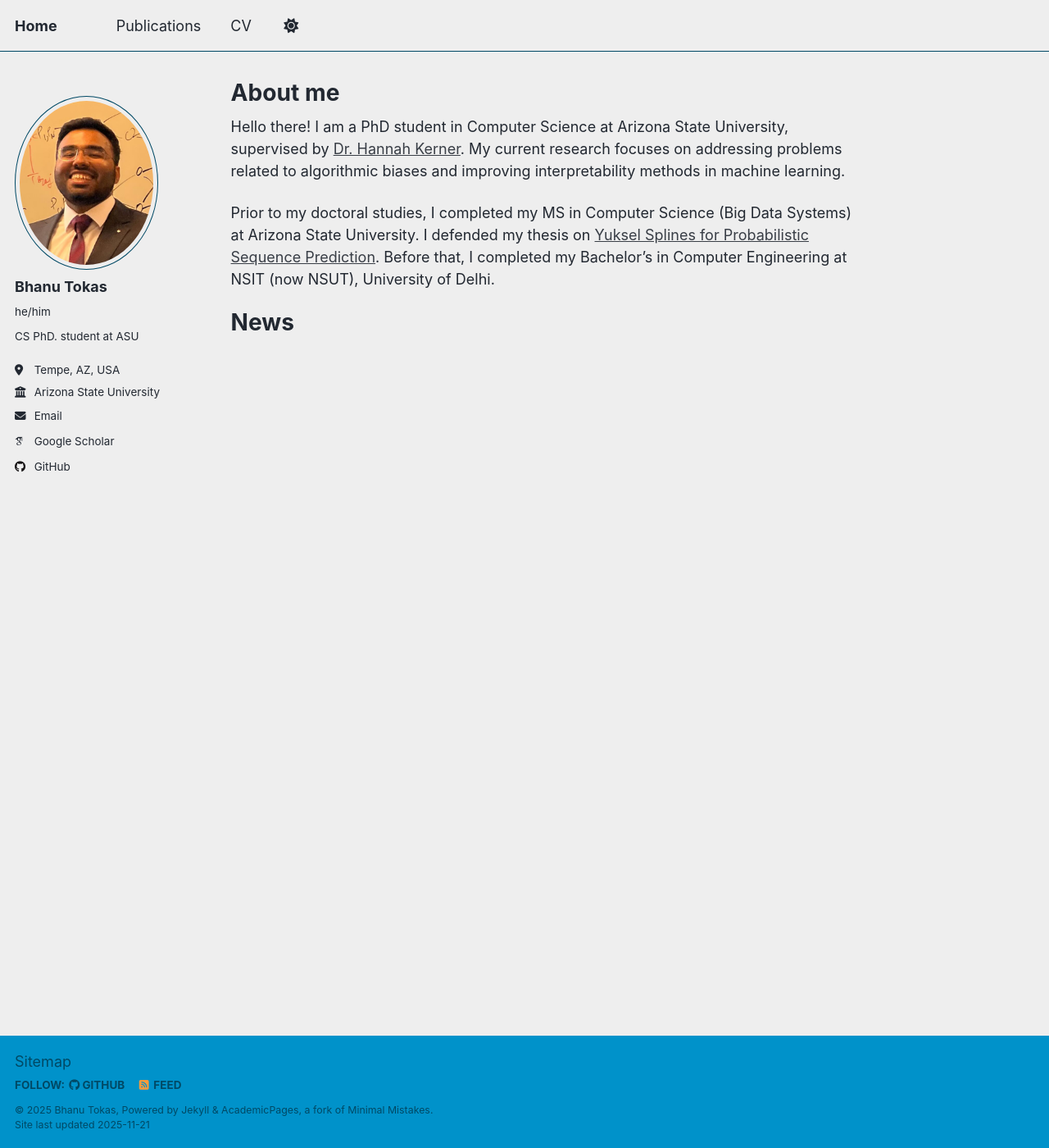
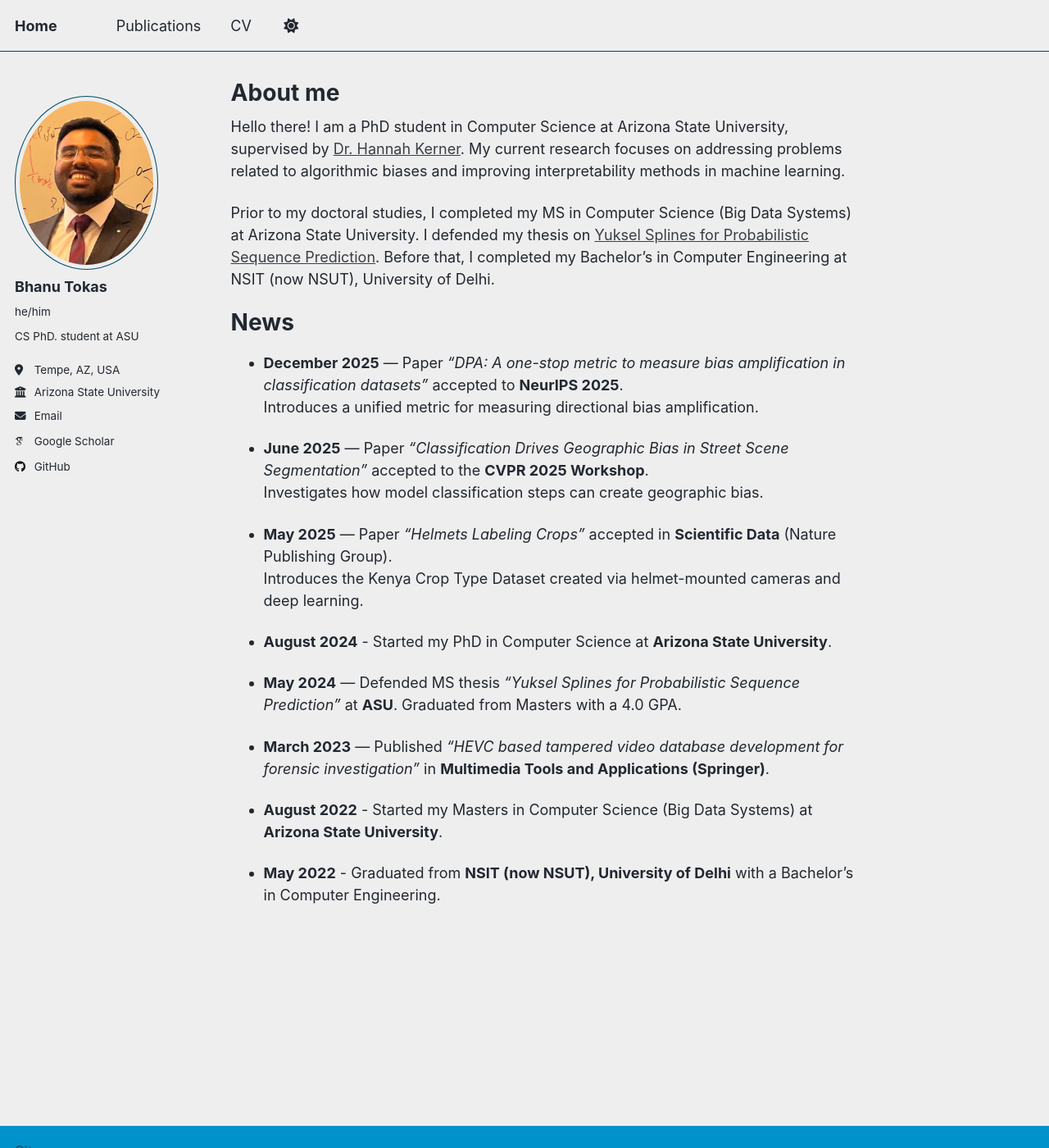
Before and after one commit to 24Beast/24Beast.github.io, a Jekyll site: the page built from _pages/about.md, in a window 1280 px wide and 1400 px high. Shown: the whole window at 82% size. Built offline with Jekyll 4.4.1, drawn with Linux system fonts in a browser that asks for light colours; some web fonts are replaced; a script that is not in the unit is left out.

Commit message:
Updated News

```diff
--- a/_pages/about.md
+++ b/_pages/about.md
@@ -14,3 +14,22 @@ Prior to my doctoral studies, I completed my MS in Computer Science (Big Data Sy
 
 News
 ========
+* **December 2025** — Paper *“DPA: A one-stop metric to measure bias amplification in classification datasets”* accepted to **NeurIPS 2025**.
+  Introduces a unified metric for measuring directional bias amplification.
+
+* **June 2025** — Paper *“Classification Drives Geographic Bias in Street Scene Segmentation”* accepted to the **CVPR 2025 Workshop**.
+  Investigates how model classification steps can create geographic bias.
+
+* **May 2025** — Paper *“Helmets Labeling Crops”* accepted in **Scientific Data** (Nature Publishing Group).
+  Introduces the Kenya Crop Type Dataset created via helmet-mounted cameras and deep learning.
+
+* **August 2024** - Started my PhD in Computer Science at **Arizona State University**.
+
+* **May 2024** — Defended MS thesis *“Yuksel Splines for Probabilistic Sequence Prediction”* at **ASU**.
+  Graduated from Masters with a 4.0 GPA.
+
+* **March 2023** — Published *“HEVC based tampered video database development for forensic investigation”* in **Multimedia Tools and Applications (Springer)**.
+
+* **August 2022** - Started my Masters in Computer Science (Big Data Systems) at **Arizona State University**.
+
+* **May 2022** - Graduated from **NSIT (now NSUT), University of Delhi** with a Bachelor's in Computer Engineering.
```
